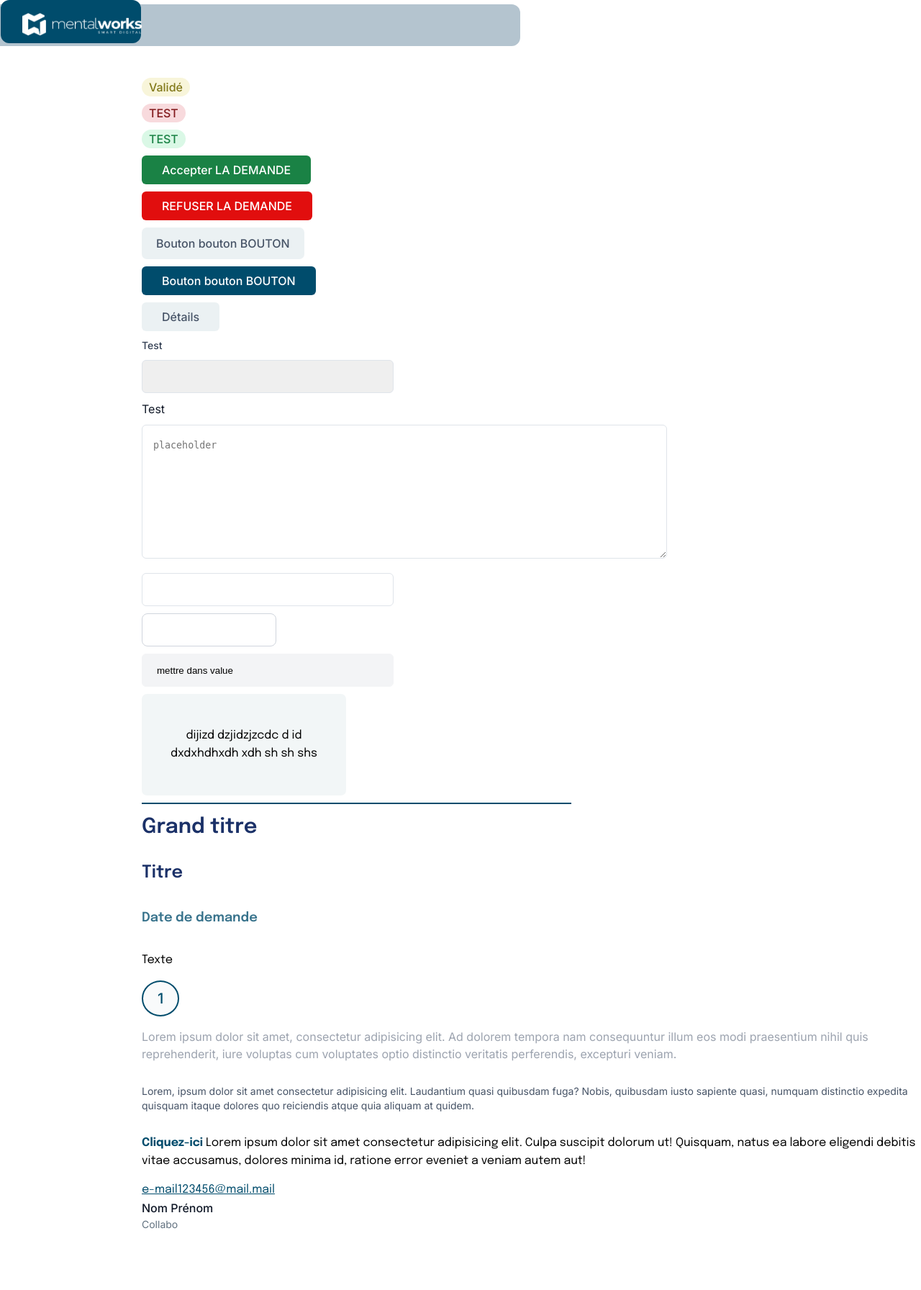
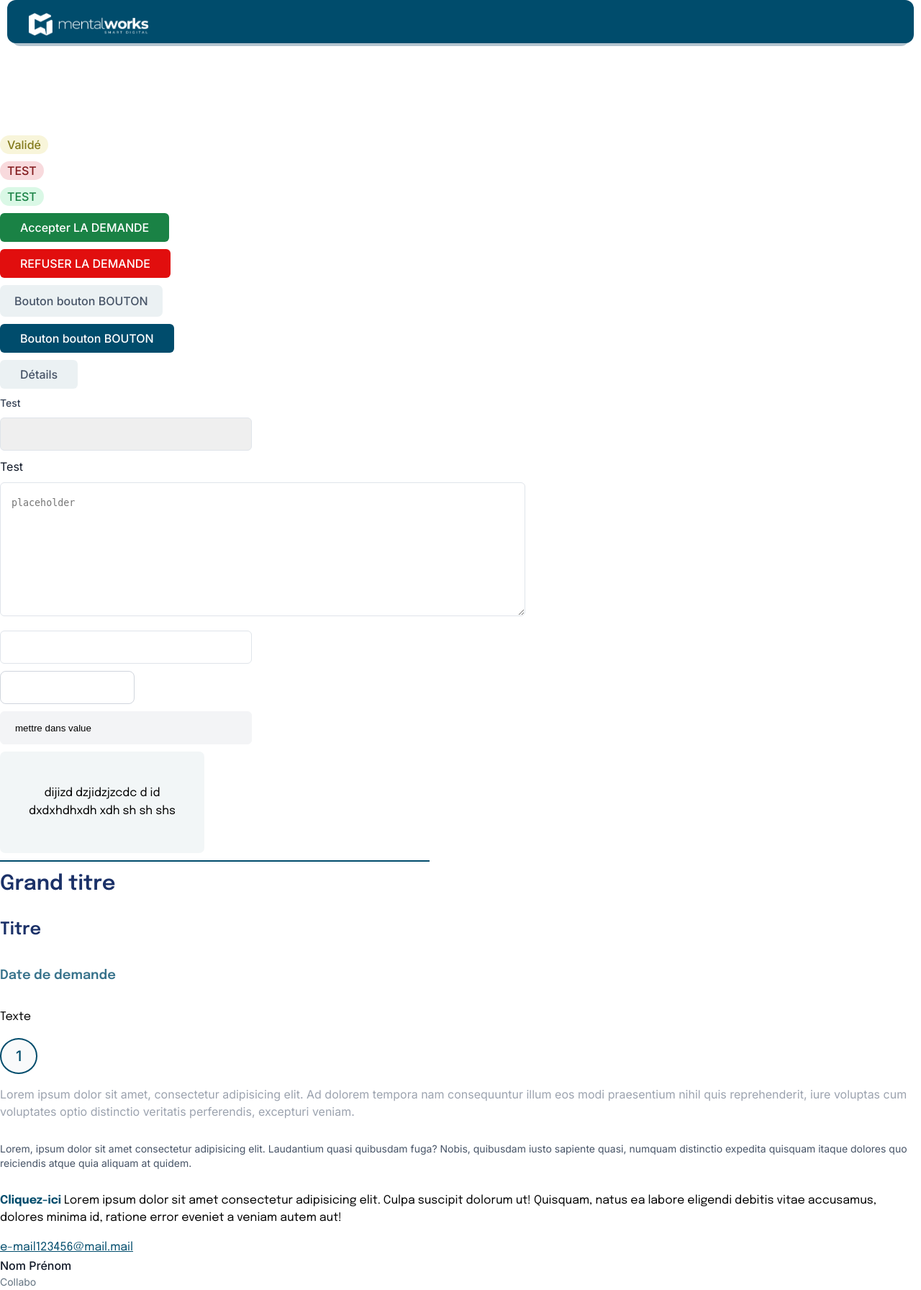
Before and after one commit to SBKF19/Congefacile, a PHP site: page /test-css.php in a window 1280 px wide. Shown: the whole page at 72% size. Before the commit the page ends 1707 px from the top, so only its background shows below. Run offline with PHP 8.4, Linux system fonts and the light colour scheme; lists and menus that the app fills with data are empty.

Commit message:
header fix

```diff
--- a/style.css
+++ b/style.css
@@ -4,7 +4,7 @@ body{
         height: auto;
         background-color: white;
         display: flex;
-        flex-direction: row;
+        flex-direction: column;
 }
 
 /*Header et menus*/
@@ -535,8 +535,6 @@ textarea{
         display: flex;
         flex-direction: row;
         justify-content: space-between;
-        width: 100vw;
-        height: 100vh;
 }
 /*PLACEMENT DE CETTE BALISE:
 JUSTE AVANT LE FOOTER, SEULEMENT METTRE UNE BALISE FERMEE
```
